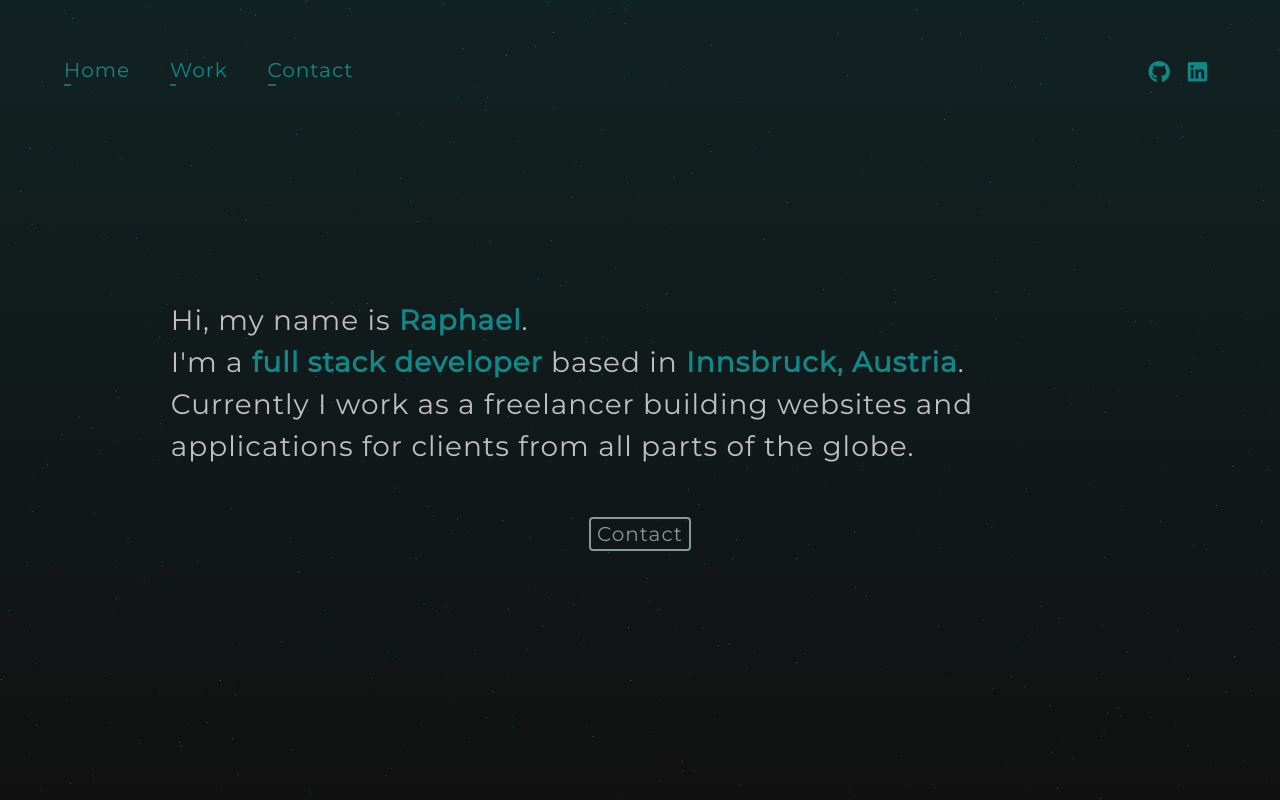
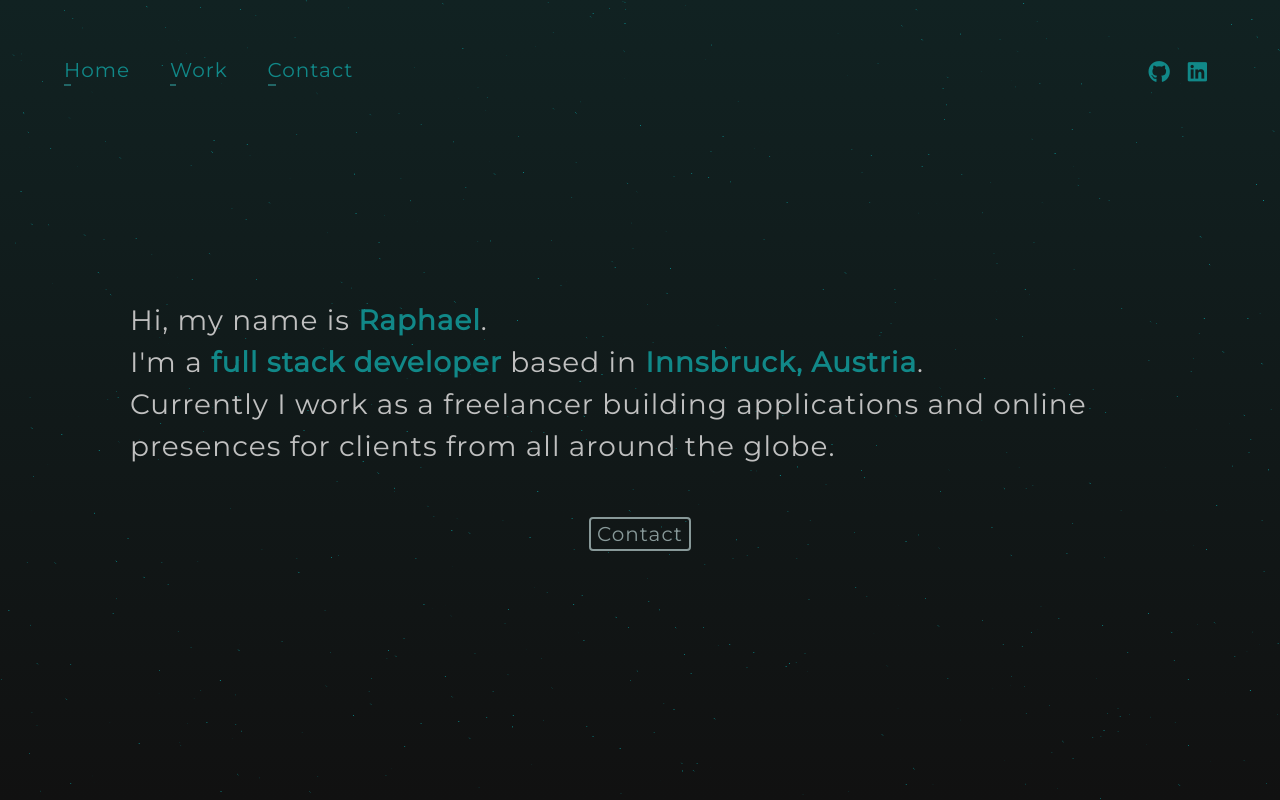
Before and after one commit to raphaelmayer/go, a React (Create React App) app: page / in a window 1280 px wide. Shown: the top 800 px of the page. Built offline with nearby package versions, Linux system fonts and the light colour scheme.

Commit message:
improved animations
header animation
overlay animation

```diff
--- a/src/App.css
+++ b/src/App.css
@@ -3,6 +3,7 @@
   min-height: 100vh;
   overflow: hidden;
   text-align: center;
+  transition: all 0.2s ease;
 }
 
 .banner {
@@ -39,8 +40,15 @@
   transition: all 0.6s ease;
 }
 .appear {   /*  animation  */
-  opacity: 1;
-  transform: scale(1);
+  opacity: 1 !important;
+  transform: scale(1) !important;
+}
+.appearOnLoad {
+  overflow: hidden;
+  opacity: 0;
+  position: relative;
+  transform: scale(0.96);
+  transition: all 1.6s ease;
 }
 
 
@@ -53,3 +61,13 @@
     padding: 0;
   }
 }
+
+
+.FrontPage {
+  transition: all 0.5s ease-in-out;
+  opacity: 1;
+}
+.FrontPage-hidden {
+  transform: translateX(-100%);
+  opacity: 0;
+}
--- a/src/App.js
+++ b/src/App.js
@@ -56,8 +56,12 @@ class App extends Component {
         // remove loadingscreen
         document.querySelector(".loading-screen").className += " ls-done";
         // make bannertext appear
-        const banner = document.getElementById("banner");
-        banner && setTimeout(() => banner.className += " appear", 50);
+        const bannertext = document.querySelectorAll(".appearOnLoad");
+        console.log(bannertext)
+        bannertext.forEach((el, i) => {
+            el && setTimeout(() => el.className += " appear", 30*i);
+        })
+
     }
     handleMobileNav() {
         this.state.showMobileNav ?
@@ -76,7 +80,7 @@ class App extends Component {
     render() {
         const { showMobileNav, navColor, overlay } = this.state;
         return (
-            <div className='App'>
+            <div className="App">
                 <LoadingScreen />
                 <Overlay p={ overlay.p } visible={ overlay.visible } handleOverlay={ this.handleOverlay } />
                 <Parallax />
@@ -90,7 +94,7 @@ class App extends Component {
                     <Nav className="nav nav-active" handleMobileNav={ this.handleMobileNav } />
                   : <Nav className="nav" bg={ navColor } handleMobileNav={ this.handleMobileNav } /> }
 
-                <Frontpage handleOverlay={ this.handleOverlay } />
+                <Frontpage handleOverlay={ this.handleOverlay } isHidden={ overlay.visible } />
             </div>
         );
     }
--- a/src/components/Overlay.jsx
+++ b/src/components/Overlay.jsx
@@ -5,7 +5,7 @@ import NavBarIcon from "../components/NavBarIcon";
 const Overlay = ({ p, visible, handleOverlay }) => {
 	if (p) {
 		return(
-        	<div className="overlay" style={ visible ? { transform: "translateX(0)", opacity: 1, visibility: "visible" } : null }>
+        	<div className={ visible ? "overlay overlay-active" : "overlay" }>
                 <NavBarIcon onClick={ handleOverlay } transform={ true } />
         		<div className="overlay-container">
                     <h2>{ p.title }</h2>
--- a/src/components/css/Overlay.css
+++ b/src/components/css/Overlay.css
@@ -6,12 +6,17 @@
 	top: 0;
 	right: 0;
 	bottom: 0;
-	transition: all 0.5s ease;
-	transform: translateX(100vw) skew(10deg);
+	transition: all 0.5s ease-in-out;
+	transform: translateX(100vw);
 	visibility: hidden;
 	white-space: nowrap;
 	width: 100%;
 	z-index: 10;
+}
+.overlay-active {
+	transform: translateX(0);
+	opacity: 1;
+	visibility: visible;
 }
 .overlay h2 {
 	padding-top: 50px;
--- a/src/containers/Frontpage/Frontpage.jsx
+++ b/src/containers/Frontpage/Frontpage.jsx
@@ -6,9 +6,9 @@ import Work from "./Work";
 import Contact from './Contact';
 import HexagonGrid from '../../components/Hexagon';
 
-const Frontpage = ({ handleOverlay }) => {
+const Frontpage = ({ handleOverlay, isHidden }) => {
 	return (
-	    <div className="FrontPage">
+	    <div className={`FrontPage ${isHidden && "FrontPage-hidden"}`}>
 
 	        <div>
 	            <Head />
--- a/src/containers/Frontpage/Head.jsx
+++ b/src/containers/Frontpage/Head.jsx
@@ -4,22 +4,50 @@ import './css/Head.css';
 import StyledButton from "../../components/StyledButton";
 
 const Head = () => {
+  const text =  [
+    `Hi, my name is <b>Raphael</b>.`,
+    `I'm a <b>full</b> <b>stack</b> <b>developer</b> based in <b>Innsbruck,</b> <b>Austria</b>.`,
+    `Currently I work as a freelancer building applications and online presences for clients from all around the globe.`
+  ];
+
   return (
       <div className="Head" id="Home">
-          <span className="toAppear" id="banner" style={{ display: "flex", margin: "auto" }}>
           <header className="banner">
+            <NewBannerComp text={ text } />
+            <span className="toAppear appearOnLoad">
+              <StyledButton scrollTo="Contact" />
+            </span>
+          </header>
+      </div>
+  );
+}
+
+export default Head;
+
+const OldBannerComp = () => {
+  return (
     <p className="text">Hi, my name is <b>Raphael</b>.
       <br />
       I'm a <b>full stack developer</b> based in <b>Innsbruck, Austria</b>.
       <br />
       Currently I work as a freelancer building websites and applications for clients from all parts of the globe.
     </p>
-
-              <StyledButton scrollTo="Contact" />
-            </header>
-          </span>
-        </div>
   );
 }
 
-export default Head;
+// with animation
+const NewBannerComp = ({ text }) => {
+  return (
+    <p className="text">
+      {
+        text.map((line, i) => {
+          return (
+            <div className="toAppear appear">
+              { line.split(" ").map(word => <span className="appearOnLoad" dangerouslySetInnerHTML={{__html: ` ${word}`}}></span>) }
+            </div>
+          );
+        })
+      }
+    </p>
+  );
+}
--- a/src/containers/Frontpage/css/About.css
+++ b/src/containers/Frontpage/css/About.css
@@ -9,7 +9,7 @@
 }
 .about .text {
     font-size: 22px;
-    margin: auto;
+    margin: 6px auto;
     max-width: 700px;
     text-align: left;
 }
```
Lines whose indentation alone changed are shown as unchanged.
